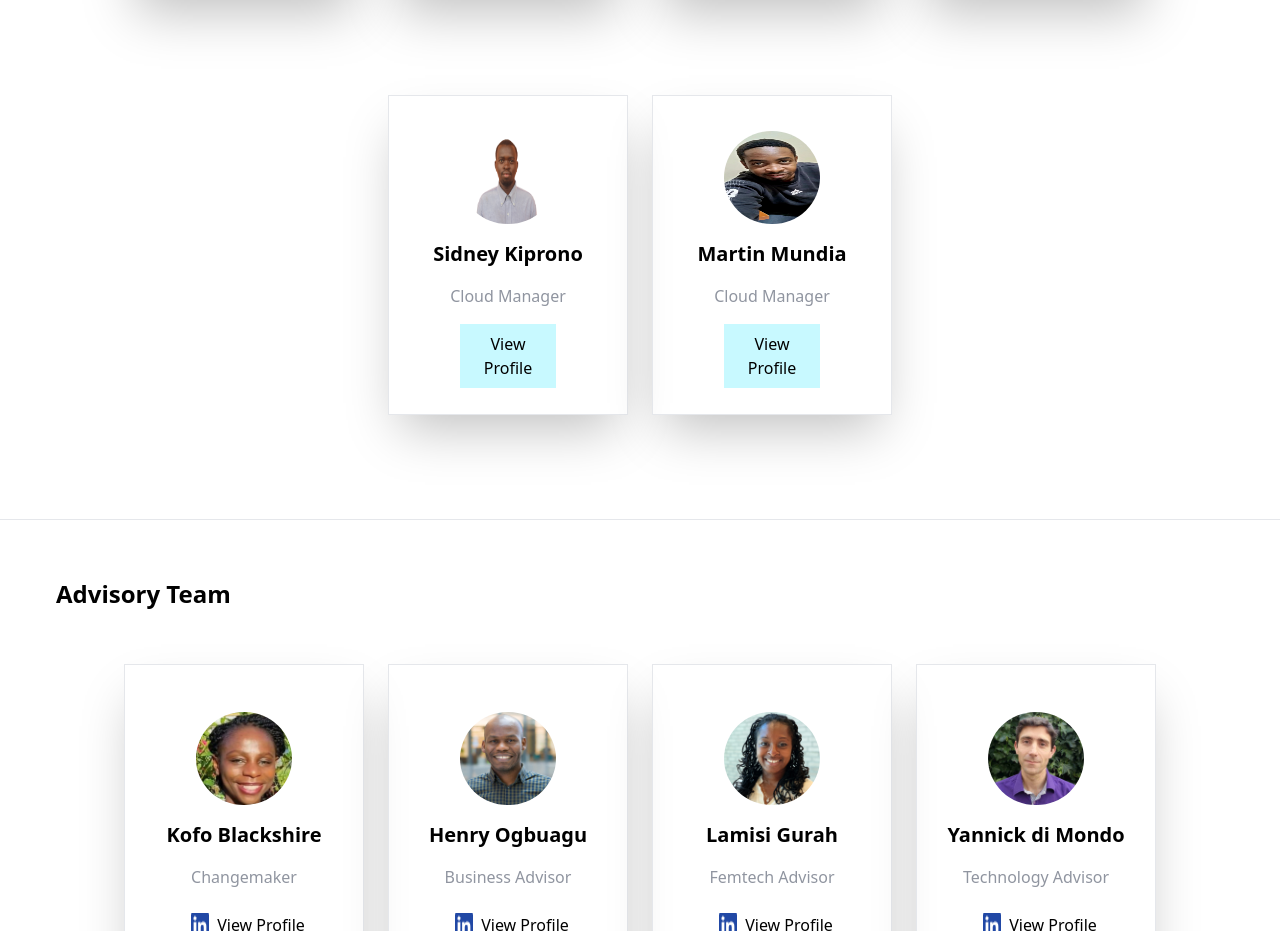
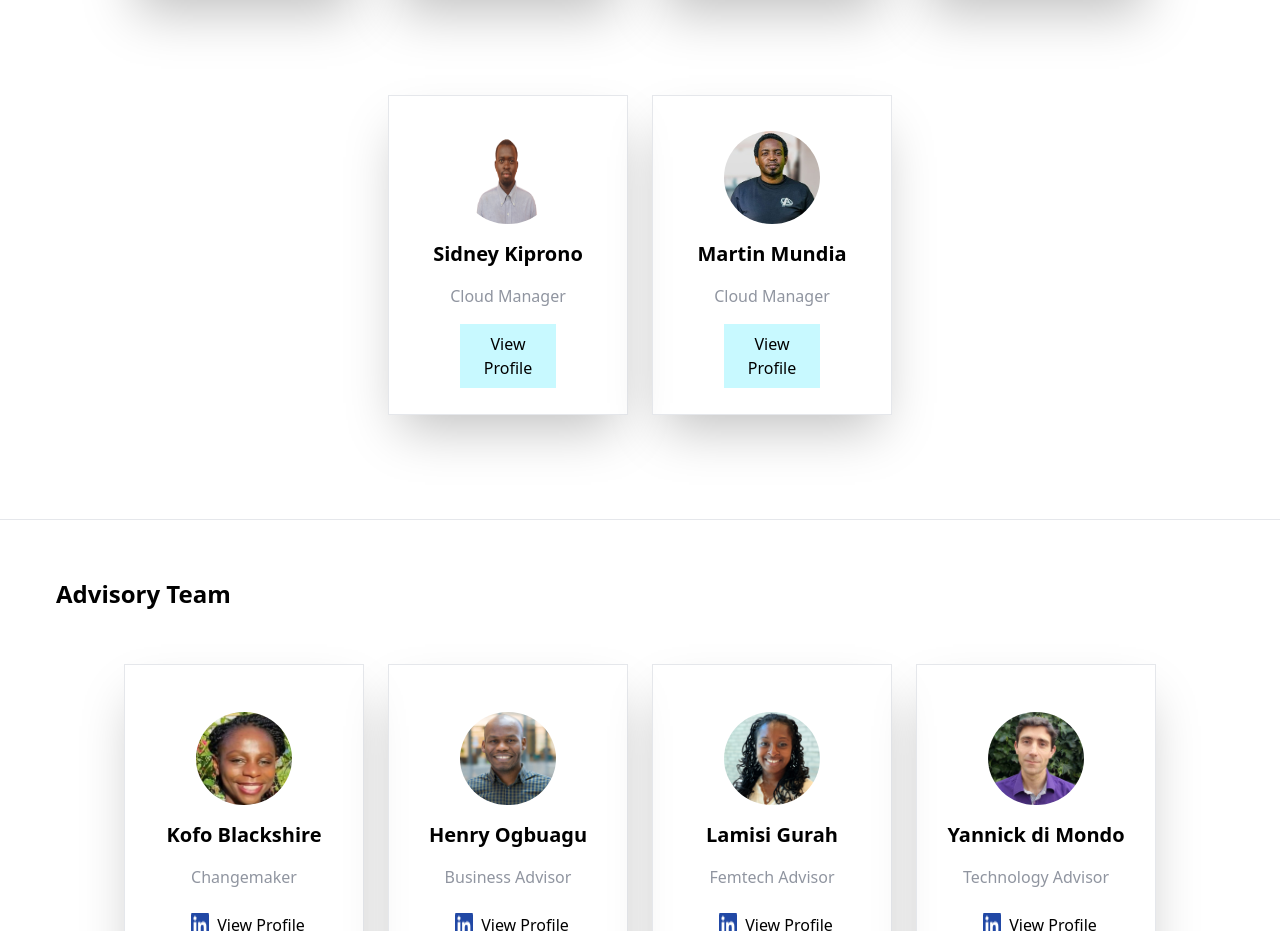
Before and after one commit to baobabpad-pilot/baobabpad_frontend_v0, a Next.js app: page /Baobabpad in a window 1280 px wide. Shown: the part 2387-3318 px from the top of the page. Built offline with nearby package versions, Linux system fonts and the light colour scheme.

Commit message:
update martins image

```diff
--- a/src/pages/Baobabpad.tsx
+++ b/src/pages/Baobabpad.tsx
@@ -81,7 +81,7 @@ const Baobabpad = () => {
       profile: "https://github.com/siddny",
     },
     {
-      image: "/martin_mundia_cloud_manager.jpg",
+      image: "/martin.jpg",
       username: "Martin Mundia ",
       position: "Cloud Manager",
       profile: "https://github.com/MartinDeMundia",
```
Also changed, not shown: public/martin.jpg (added).
